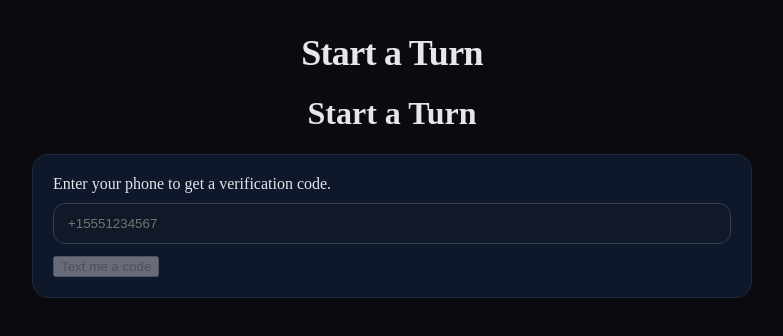
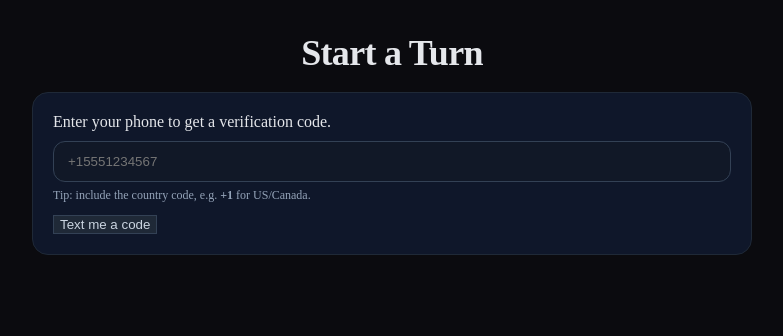
Before and after one commit to dmeadows001/turn-qa, a Next.js app: page /capture in a window 1280 px wide. Shown: the top 336 px of the page, without its empty margins (248-1031 px from the left). Built offline with nearby package versions, Linux system fonts and the light colour scheme.

Commit message:
Update index.js

```diff
--- a/pages/capture/index.js
+++ b/pages/capture/index.js
@@ -7,6 +7,7 @@ function normalizePhone(s = '') {
   const digits = (s || '').replace(/[^\d+]/g, '');
   return digits.startsWith('+') ? digits : `+${digits}`;
 }
+const looksLikeE164 = (s) => /^\+\d{10,15}$/.test(normalizePhone(s));
 
 export default function CaptureLanding() {
   const [step, setStep] = useState('phone'); // 'phone' | 'otp' | 'choose' | 'starting'
@@ -96,16 +97,22 @@ export default function CaptureLanding() {
     finally { setBusy(false); }
   }
 
+  // styles for disabled vs enabled button (better contrast)
+  const phoneValid = looksLikeE164(phone);
+  const btnDisabledStyle = {
+    ...ui.buttonPrimary,
+    background: '#1f2937',
+    color: '#cbd5e1',
+    border: '1px solid #334155',
+    opacity: 1,
+    cursor: 'not-allowed'
+  };
+
   return (
+    // keep a single title – ChromeDark renders it, so we don't render our own <h1>
     <ChromeDark title="Start a Turn">
       <div style={{ maxWidth: 720, margin: '0 auto' }}>
-        <h1 style={{ ...ui.h1, textAlign: 'center' }}>Start a Turn</h1>
-
-        {msg && (
-          <div style={{ ...ui.noteError, marginTop: 8 }}>
-            {msg}
-          </div>
-        )}
+        {msg && <div style={{ ...ui.noteError, marginTop: 8 }}>{msg}</div>}
 
         {/* PHONE STEP */}
         {step === 'phone' && (
@@ -116,12 +123,16 @@ export default function CaptureLanding() {
               value={phone}
               onChange={e => setPhone(e.target.value)}
               placeholder="+15551234567"
+              inputMode="tel"
             />
+            <div style={{ fontSize: 12, color: '#94a3b8', marginTop: 6 }}>
+              Tip: include the country code, e.g. <b>+1</b> for US/Canada.
+            </div>
             <div style={{ display: 'flex', gap: 10, marginTop: 12 }}>
               <button
                 onClick={sendOtp}
-                disabled={busy || !phone}
-                style={ui.buttonPrimary}
+                disabled={busy || !phoneValid}
+                style={busy || !phoneValid ? btnDisabledStyle : ui.buttonPrimary}
               >
                 {busy ? 'Sending…' : 'Text me a code'}
               </button>
@@ -141,12 +152,13 @@ export default function CaptureLanding() {
               onChange={e => setCode(e.target.value)}
               placeholder="123456"
               maxLength={6}
+              inputMode="numeric"
             />
             <div style={{ display: 'flex', gap: 10, marginTop: 12 }}>
               <button
                 onClick={verifyOtp}
                 disabled={busy || code.trim().length < 4}
-                style={ui.buttonSuccess}
+                style={busy || code.trim().length < 4 ? btnDisabledStyle : ui.buttonSuccess}
               >
                 {busy ? 'Verifying…' : 'Verify & continue'}
               </button>
@@ -188,7 +200,7 @@ export default function CaptureLanding() {
                   <button
                     onClick={startTurn}
                     disabled={busy || !propertyId}
-                    style={ui.buttonPrimary}
+                    style={busy || !propertyId ? btnDisabledStyle : ui.buttonPrimary}
                   >
                     {busy ? 'Starting…' : 'Start capture'}
                   </button>
```
